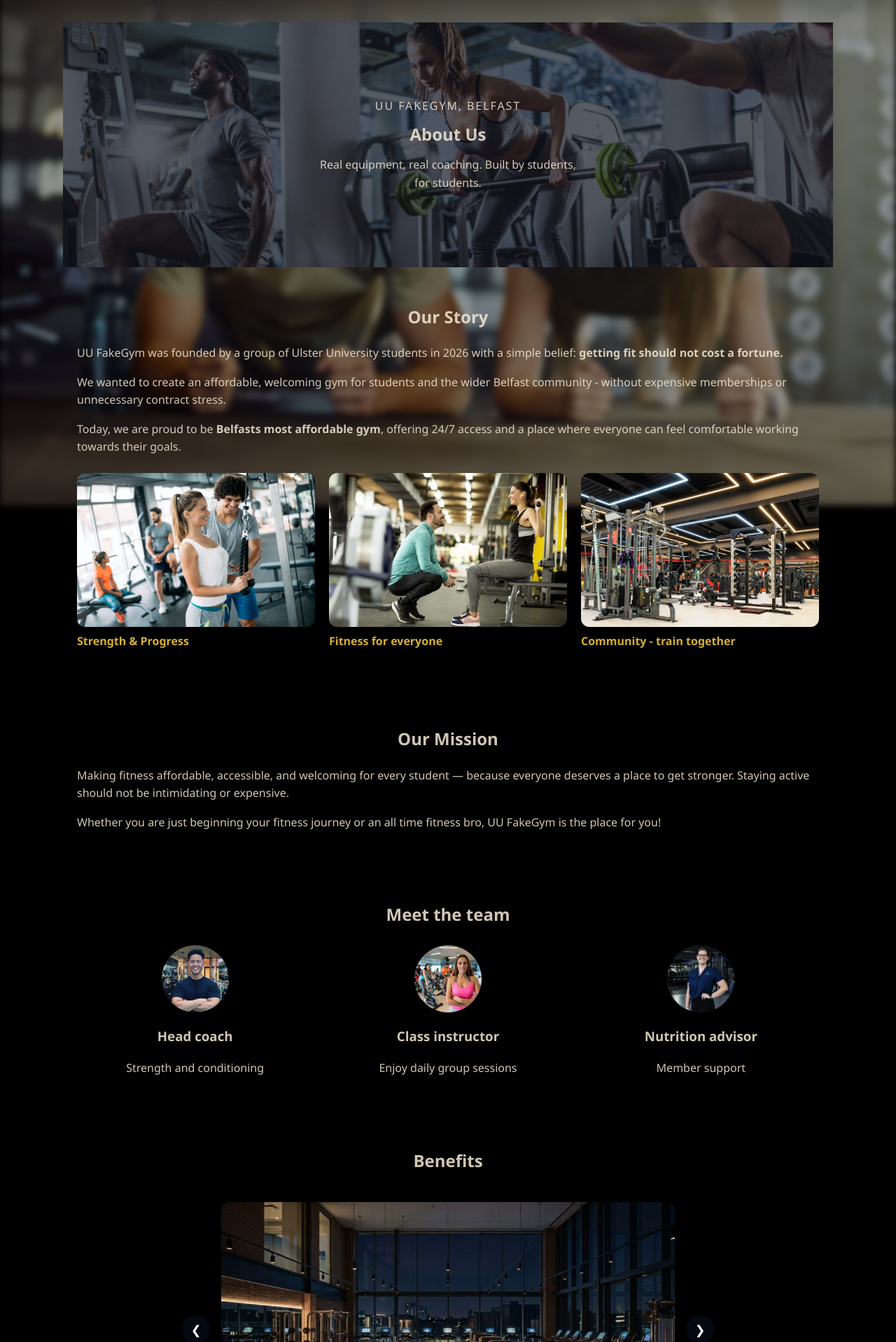
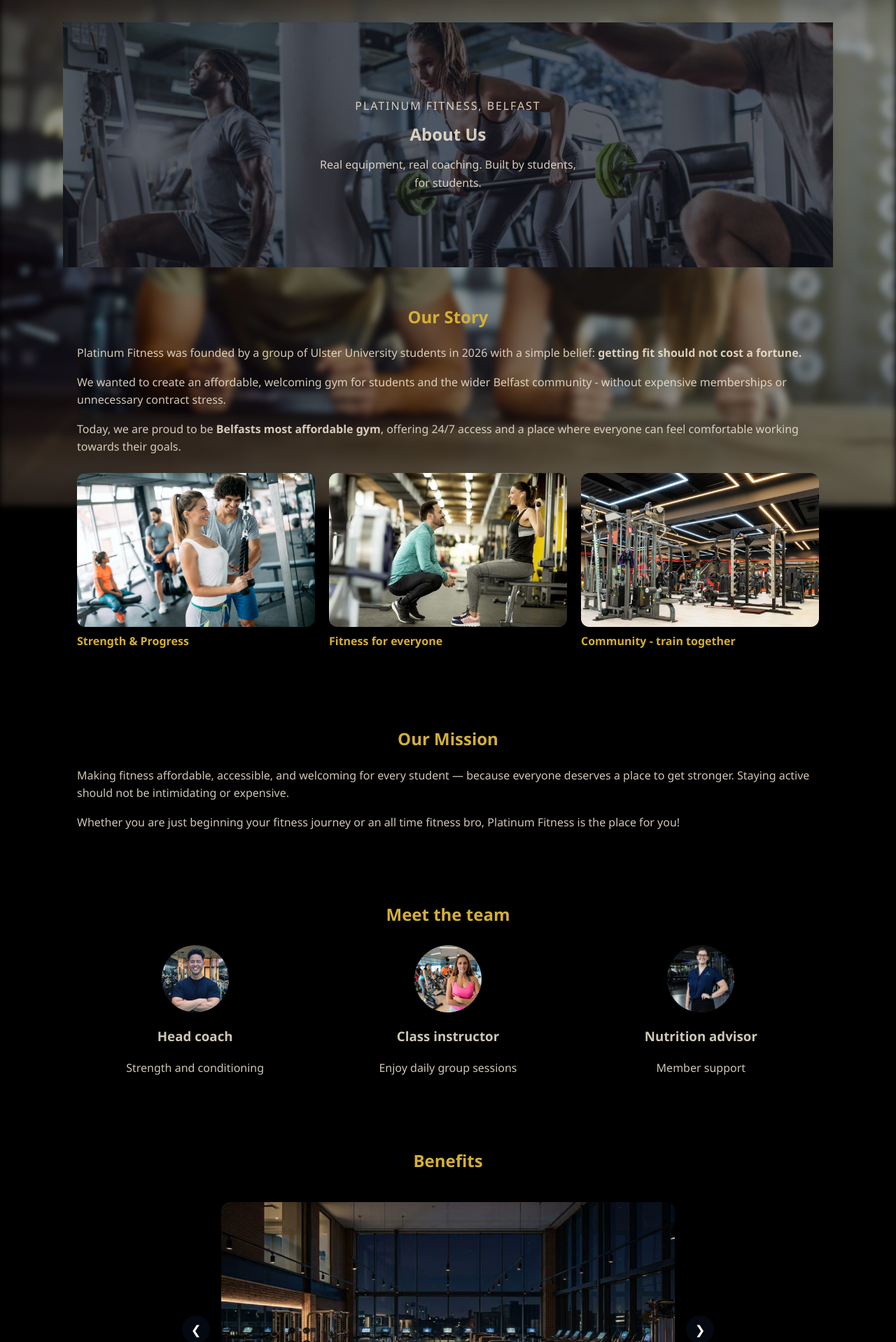
Before and after one commit to FilipTSC/uuproject, a Flask app: page /about in a window 1280 px wide. Shown: the part 78-1996 px from the top of the page at 70% size. Run offline with Flask 2, Linux system fonts and the light colour scheme.

Commit message:
Add .gitignore entry for .DS_Store; finalize About page styling

```diff
--- a/static/css/about.css
+++ b/static/css/about.css
@@ -39,13 +39,7 @@
 
 .about-story h2 {
   text-align: center;
-}
-
-.about-story .hero-actions {
-  display: flex;
-  gap: 0.75rem;
-  flex-wrap: wrap;
-  margin-top: 1rem;
+  color: var(--accent);
 }
 
 .story-images {
@@ -86,6 +80,7 @@
 
 .about-mission h2 {
   text-align: center;
+  color: var(--accent);
 }
 
 /* about-team: "Meet the team" section and its card grid (templates/about.html .about-team) */
@@ -95,6 +90,7 @@
 
 .about-team h2 {
   text-align: center;
+  color: var(--accent);
 }
 
 .about-team .team-grid {
@@ -136,6 +132,7 @@
   grid-column: 1 / -1;
   text-align: center;
   margin-bottom: 1rem;
+  color: var(--accent);
 }
 
 .about-info .carousel {
--- a/templates/about.html
+++ b/templates/about.html
@@ -10,7 +10,7 @@
 {% block content %}
 
 <section class="about-page hero-banner" aria-labelledby="about-heading">
-    <p class="section-eyebrow">UU FakeGym, Belfast</p>
+    <p class="section-eyebrow">Platinum Fitness, Belfast</p>
     <h1 id="about-heading">About Us</h1>
     <p>Real equipment, real coaching. Built by students, for students.</p>
 </section>
@@ -18,7 +18,7 @@
 <section class="about-story" aria-labelledby="story-heading">
     <h2 id="story-heading">Our Story</h2>
     <p>
-        UU FakeGym was founded by a group of Ulster University students in 2026
+        Platinum Fitness was founded by a group of Ulster University students in 2026
         with a simple belief: <strong>getting fit should not cost a fortune.</strong>
     </p>
 
@@ -55,7 +55,7 @@
         Making fitness affordable, accessible, and welcoming for every student — because everyone deserves a place to get stronger. Staying active should not be intimidating or expensive.
     </p>
     <p>
-        Whether you are just beginning your fitness journey or an all time fitness bro, UU FakeGym is the place for you!
+        Whether you are just beginning your fitness journey or an all time fitness bro, Platinum Fitness is the place for you!
 
     </p>
 </section>
@@ -114,7 +114,7 @@
                 <img src="{{ url_for('static', filename='Images/free_classes.jpeg') }}" alt="Members taking part in a free group fitness class">
                 <div class="carousel-caption">
                     <h3>Free classes</h3>
-                    <p>Included with all memberships</p>
+                    <p>Included with Plus and Ultimate memberships</p>
                 </div>
             </div>
         </div>
```
Also changed, not shown: 1 other file.
